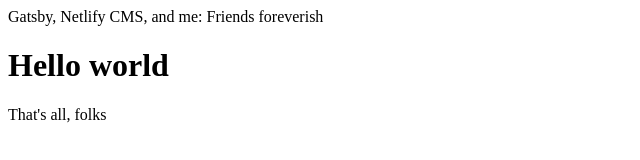
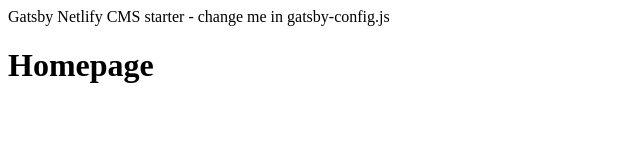
Before and after one commit to mackerelsky/gatsby-netlify-cms-barebones, a Gatsby site: page / in a window 1280 px wide. Shown: the whole page, without its empty margins (0-640 px from the left). Built offline with nearby package versions, Linux system fonts and the light colour scheme; Gatsby itself is replaced by a stand-in of ours.

Commit message:
replace a few things with generics

```diff
--- a/gatsby-config.js
+++ b/gatsby-config.js
@@ -6,7 +6,7 @@
 
 module.exports = {
   siteMetadata: {
-    title: `Gatsby, Netlify CMS, and me: Friends foreverish`,
+    title: `Gatsby Netlify CMS starter - change me in gatsby-config.js`,
   },
   plugins: [
     `gatsby-plugin-react-helmet`,
--- a/src/components/footer.js
+++ b/src/components/footer.js
@@ -2,7 +2,6 @@
 
 const Footer = () => (
     <footer>
-        That's all, folks
     </footer>
 )
 
--- a/src/pages/index.js
+++ /dev/null
@@ -1,18 +0,0 @@
-import React from "react"
-
-import Layout from "../components/layout"
-
-
-
-const IndexPage = ({ data }) => {
-    return (
-        <Layout>
-            <div className="content">
-                <h1>Hello world</h1>
-            </div>
-
-        </Layout>
-    )
-}
-
-export default IndexPage
--- /dev/null
+++ b/src/pages/index.md
@@ -0,0 +1,4 @@
+---
+templateKey: index-page
+title: Homepage
+---
```
